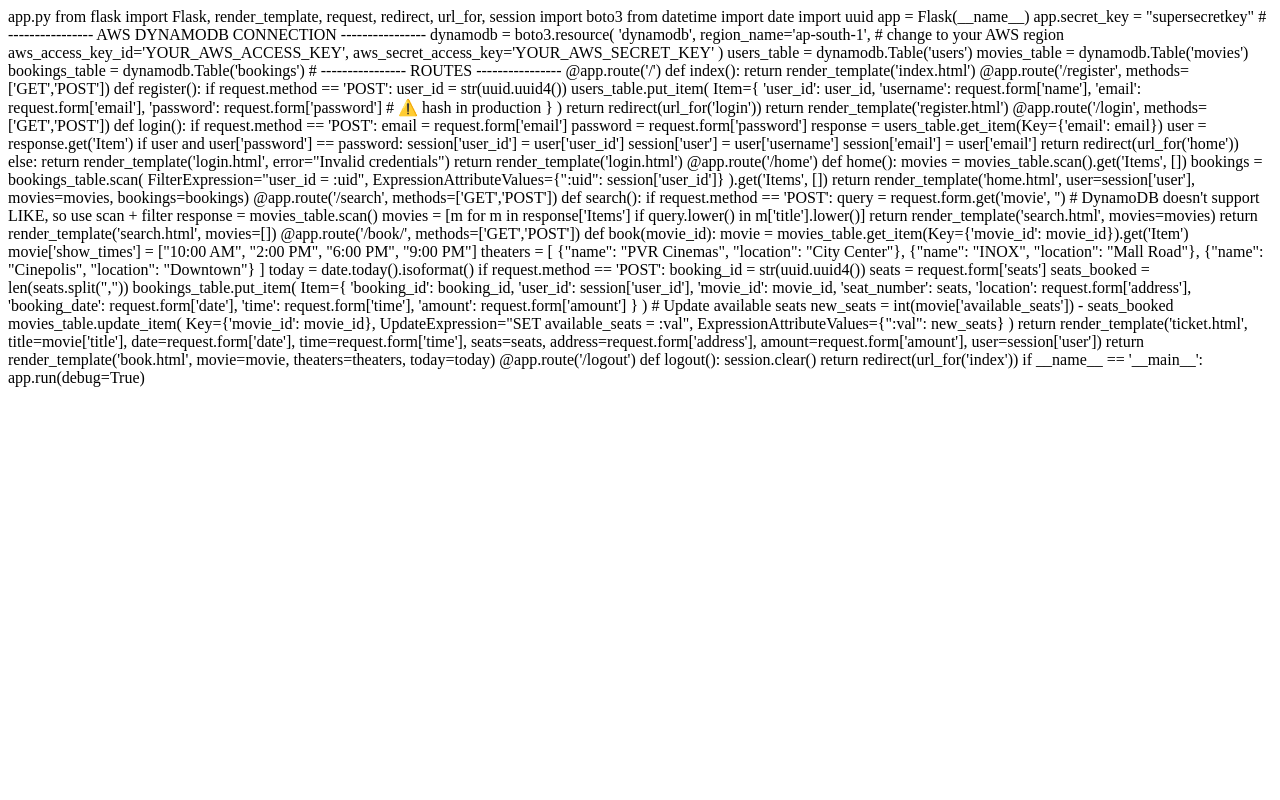
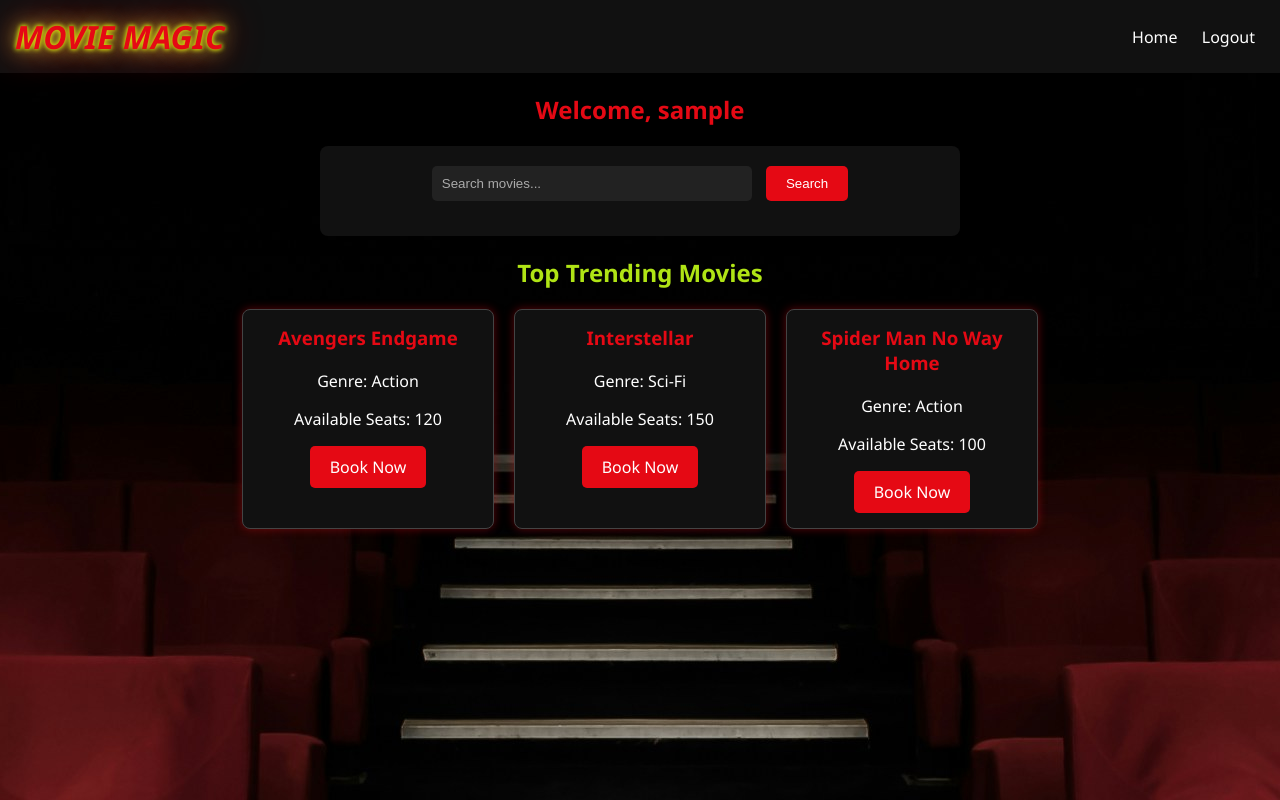
Before and after one commit to vaishnavimu01-code/Movie_Magic, a Flask app: page /home in a window 1280 px wide. Run offline with Flask 3, Linux system fonts and the light colour scheme; the visitor is signed in with stand-in values (Sample User, id 1).

Commit message:
Update home.html

```diff
--- a/templates/home.html
+++ b/templates/home.html
@@ -1,137 +1,44 @@
-app.py
+<!DOCTYPE html>
+<html>
+<head>
+  <title>Home - MovieMagic</title>
+  <link rel="stylesheet" href="{{ url_for('static', filename='style.css') }}">
+</head>
+<body>
+  <header>
+    <h1>MOVIE MAGIC</h1>
+    <nav>
+      <a href="{{ url_for('home') }}">Home</a>
+      <a href="{{ url_for('login') }}">Logout</a>
+    </nav>
+  </header>
 
-from flask import Flask, render_template, request, redirect, url_for, session
-import boto3
-from datetime import date
-import uuid
+  <main>
+    <h2>Welcome, {{ user }}</h2>
 
-app = Flask(__name__)
-app.secret_key = "supersecretkey"
+    <!-- Search Bar -->
+    <section class="search-bar">
+      <form method="POST" action="{{ url_for('search') }}">
+        <input type="text" name="movie" placeholder="Search movies...">
+        <button type="submit">Search</button>
+      </form>
+    </section>
 
-# ---------------- AWS DYNAMODB CONNECTION ----------------
-dynamodb = boto3.resource(
-    'dynamodb',
-    region_name='ap-south-1',   # change to your AWS region
-    aws_access_key_id='YOUR_AWS_ACCESS_KEY',
-    aws_secret_access_key='YOUR_AWS_SECRET_KEY'
-)
+    <!-- Top Trending Movies -->
+<section class="movies">
+  <h2 class="headline">Top Trending Movies</h2>
 
-users_table = dynamodb.Table('users')
-movies_table = dynamodb.Table('movies')
-bookings_table = dynamodb.Table('bookings')
-
-# ---------------- ROUTES ----------------
-@app.route('/')
-def index():
-    return render_template('index.html')
-
-@app.route('/register', methods=['GET','POST'])
-def register():
-    if request.method == 'POST':
-        user_id = str(uuid.uuid4())
-        users_table.put_item(
-            Item={
-                'user_id': user_id,
-                'username': request.form['name'],
-                'email': request.form['email'],
-                'password': request.form['password']  # ⚠️ hash in production
-            }
-        )
-        return redirect(url_for('login'))
-    return render_template('register.html')
-
-@app.route('/login', methods=['GET','POST'])
-def login():
-    if request.method == 'POST':
-        email = request.form['email']
-        password = request.form['password']
-
-        response = users_table.get_item(Key={'email': email})
-        user = response.get('Item')
-
-        if user and user['password'] == password:
-            session['user_id'] = user['user_id']
-            session['user'] = user['username']
-            session['email'] = user['email']
-            return redirect(url_for('home'))
-        else:
-            return render_template('login.html', error="Invalid credentials")
-
-    return render_template('login.html')
-
-@app.route('/home')
-def home():
-    movies = movies_table.scan().get('Items', [])
-    bookings = bookings_table.scan(
-        FilterExpression="user_id = :uid",
-        ExpressionAttributeValues={":uid": session['user_id']}
-    ).get('Items', [])
-
-    return render_template('home.html', user=session['user'], movies=movies, bookings=bookings)
-
-@app.route('/search', methods=['GET','POST'])
-def search():
-    if request.method == 'POST':
-        query = request.form.get('movie', '')
-        # DynamoDB doesn't support LIKE, so use scan + filter
-        response = movies_table.scan()
-        movies = [m for m in response['Items'] if query.lower() in m['title'].lower()]
-        return render_template('search.html', movies=movies)
-    return render_template('search.html', movies=[])
-
-@app.route('/book/<string:movie_id>', methods=['GET','POST'])
-def book(movie_id):
-    movie = movies_table.get_item(Key={'movie_id': movie_id}).get('Item')
-    movie['show_times'] = ["10:00 AM", "2:00 PM", "6:00 PM", "9:00 PM"]
-
-    theaters = [
-        {"name": "PVR Cinemas", "location": "City Center"},
-        {"name": "INOX", "location": "Mall Road"},
-        {"name": "Cinepolis", "location": "Downtown"}
-    ]
-
-    today = date.today().isoformat()
-
-    if request.method == 'POST':
-        booking_id = str(uuid.uuid4())
-        seats = request.form['seats']
-        seats_booked = len(seats.split(","))
-
-        bookings_table.put_item(
-            Item={
-                'booking_id': booking_id,
-                'user_id': session['user_id'],
-                'movie_id': movie_id,
-                'seat_number': seats,
-                'location': request.form['address'],
-                'booking_date': request.form['date'],
-                'time': request.form['time'],
-                'amount': request.form['amount']
-            }
-        )
-
-        # Update available seats
-        new_seats = int(movie['available_seats']) - seats_booked
-        movies_table.update_item(
-            Key={'movie_id': movie_id},
-            UpdateExpression="SET available_seats = :val",
-            ExpressionAttributeValues={":val": new_seats}
-        )
-
-        return render_template('ticket.html',
-                               title=movie['title'],
-                               date=request.form['date'],
-                               time=request.form['time'],
-                               seats=seats,
-                               address=request.form['address'],
-                               amount=request.form['amount'],
-                               user=session['user'])
-    return render_template('book.html', movie=movie, theaters=theaters, today=today)
-
-@app.route('/logout')
-def logout():
-    session.clear()
-    return redirect(url_for('index'))
-
-if __name__ == '__main__':
-    app.run(debug=True)
+  <div class="movie-grid">
+    {% for m in movies %}
+      <div class="movie-card">
+        <h3>{{ m.title }}</h3>
+        <p>Genre: {{ m.genre }}</p>
+        <p>Available Seats: {{ m.available_seats }}</p>
+        <a href="{{ url_for('book', movie_id=m.movie_id) }}" class="btn">Book Now</a>
+      </div>
+    {% endfor %}
+  </div>
+</section>
+  </main>
+</body>
+</html>
```
